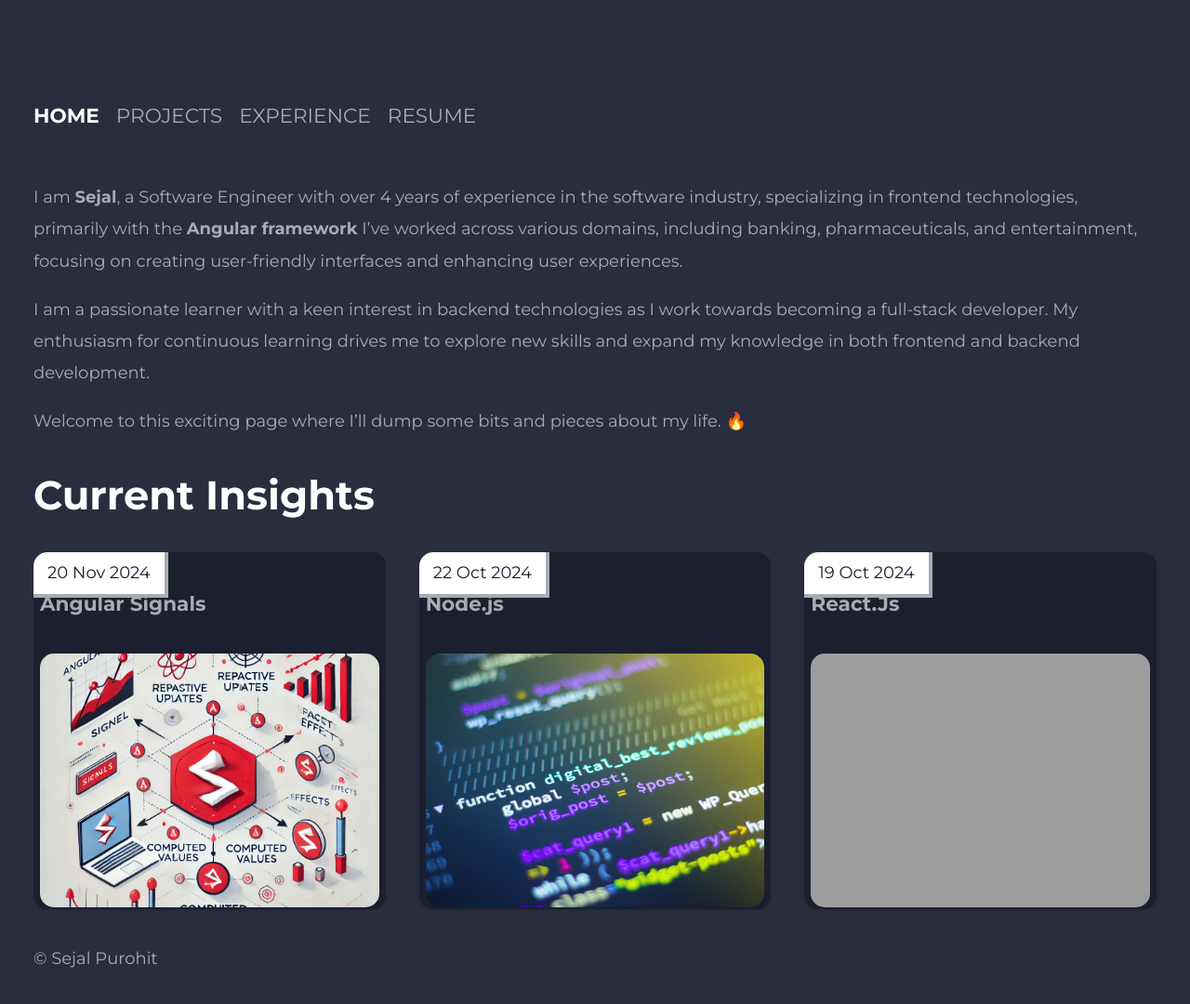
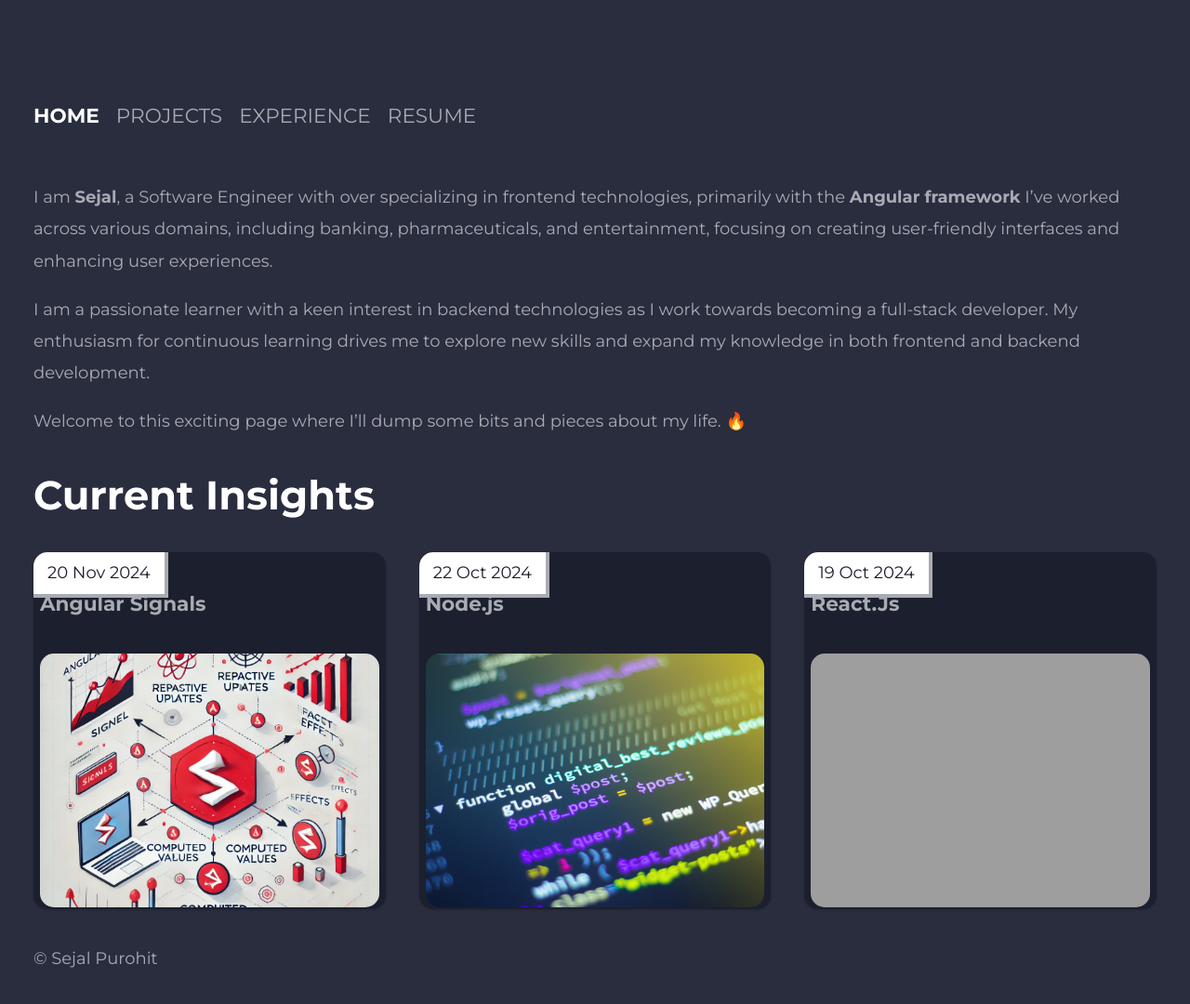
Before and after one commit to sejalpurohit/sejalpurohit.github.io, a Jekyll site: the page built from index.md, in a window 1280 px wide, cut to the strip 294-1378 px from the top of the page. Shown: the top 1080 px of the strip at 93% size. Built offline with Jekyll 4.4.1, drawn with Linux system fonts in a browser that asks for light colours; nearby versions of some CDN libraries.

```diff
--- a/assets/css/main.css
+++ b/assets/css/main.css
@@ -379,6 +379,7 @@
   max-width: 1400px;
   line-height: 190%;
   font-family: "Montserrat", sans-serif;
+
 }
 
 .page .page-title {
@@ -424,6 +425,7 @@
   border-color: var(--light-2);
   border-width: 2px;
   border-style: dashed;
+
 }
 
 .page blockquote {
--- a/index.md
+++ b/index.md
@@ -3,7 +3,7 @@
 layout: blog
 ---
 
-I am **Sejal**, a Software Engineer with over 4 years of experience in the software industry, specializing in frontend technologies, primarily with the **Angular framework** I've worked across various domains, including banking, pharmaceuticals, and entertainment, focusing on creating user-friendly interfaces and enhancing user experiences.
+I am **Sejal**, a Software Engineer with over  specializing in frontend technologies, primarily with the **Angular framework** I've worked across various domains, including banking, pharmaceuticals, and entertainment, focusing on creating user-friendly interfaces and enhancing user experiences.
 
 
 I am a passionate learner with a keen interest in backend technologies as I work towards becoming a full-stack developer. My enthusiasm for continuous learning drives me to explore new skills and expand my knowledge in both frontend and backend development.
```
Also changed, not shown: about.md (+1 -1 lines).
